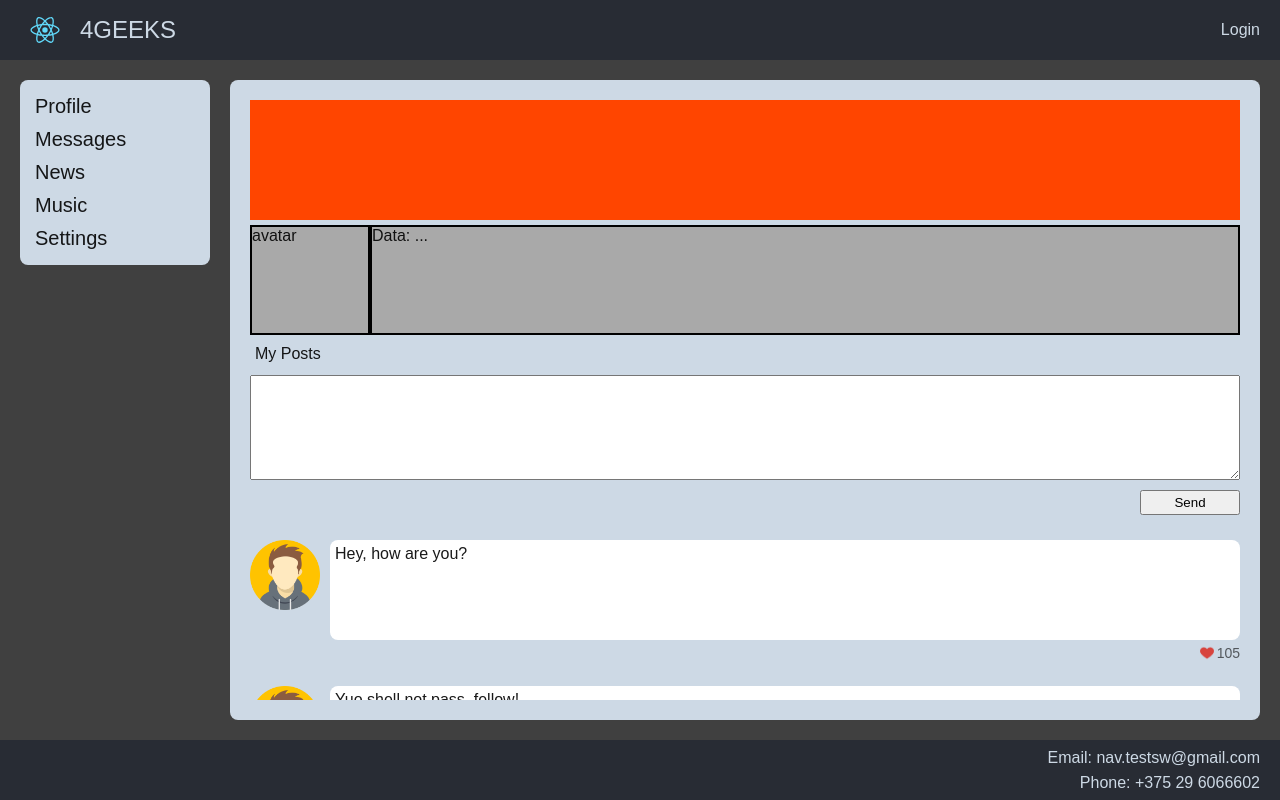
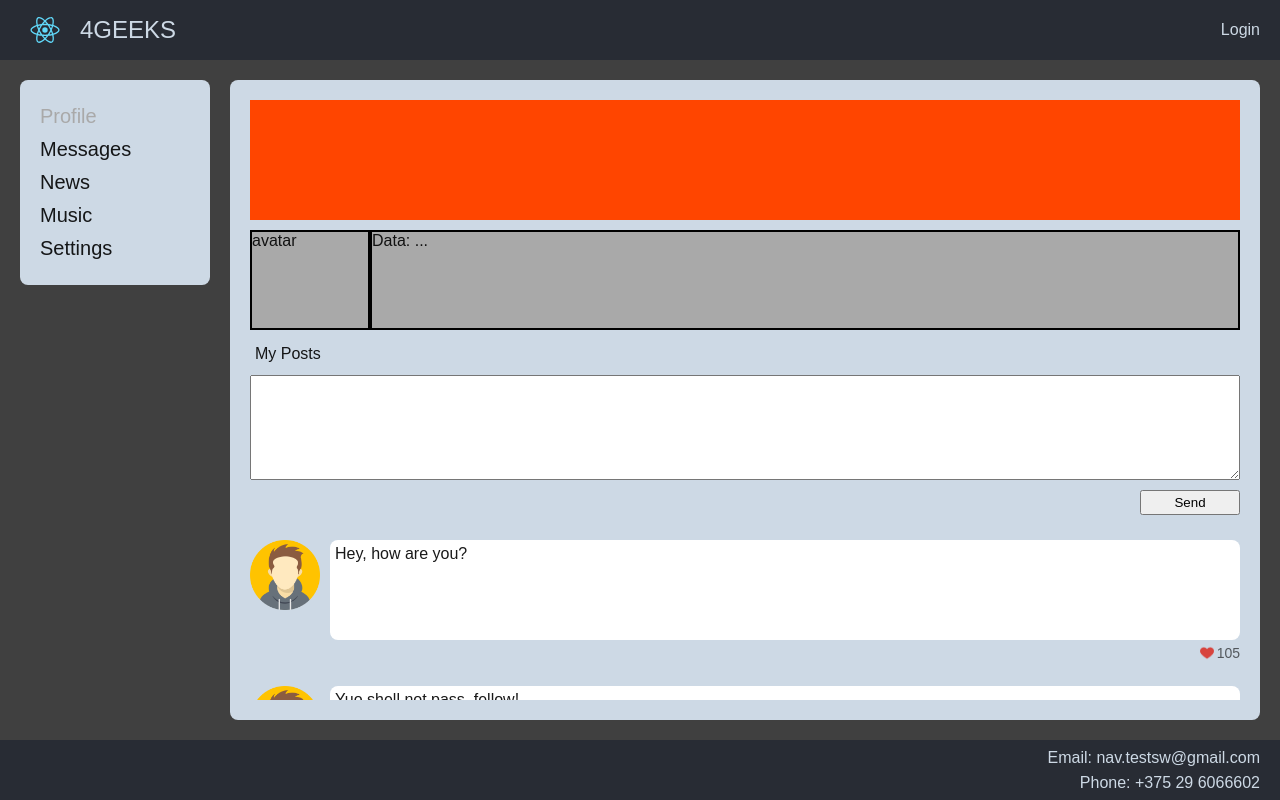
Before and after one commit to andreynav/social-network, a React (Create React App) app: page /profile in a window 1280 px wide. Built offline with nearby package versions, Linux system fonts and the light colour scheme.

Commit message:
20 - added navlink to navbar

```diff
--- a/src/components/navbar/Navbar.jsx
+++ b/src/components/navbar/Navbar.jsx
@@ -1,23 +1,25 @@
 import React from "react";
 import style from './Navbar.module.css'
+import { NavLink } from 'react-router-dom'
 
 export default function Navbar() {
+    const setActive = ({ isActive }) => isActive ? style.activeLink : '';
     return (
         <nav className={style.navbarWrapper}>
-            <div>
-                <a href='/profile'>Profile</a>
+            <div className={style.item}>
+                <NavLink to='/profile' className={setActive} >Profile</NavLink>
             </div>
-            <div>
-                <a href='/massages'>Messages</a>
+            <div className={style.item}>
+                <NavLink to='/massages' className={setActive} >Messages</NavLink>
             </div>
-            <div>
-                <a href='/news'>News</a>
+            <div className={style.item}>
+                <NavLink to='/news' className={setActive} >News</NavLink>
             </div>
-            <div>
-                <a href='/music'>Music</a>
+            <div className={style.item}>
+                <NavLink to='/music' className={setActive} >Music</NavLink>
             </div>
-            <div>
-                <a href='/settings'>Settings</a>
+            <div className={style.item}>
+                <NavLink to='/settings' className={setActive} >Settings</NavLink>
             </div>
         </nav>
     );
--- a/src/components/navbar/Navbar.module.css
+++ b/src/components/navbar/Navbar.module.css
@@ -3,18 +3,22 @@
     grid-area: nav;
     grid-column: 1;
     margin: 20px 10px 0 20px;
-    padding: 10px;
+    padding: 20px;
     border-radius: 8px;
     background-color: #cdd9e5;
     align-self: start;
 }
 
-.navbarWrapper > div {
-    margin: 5px;
+.item {
+    margin: 5px 0;
 }
 
-.navbarWrapper > div > a {
+.item a {
     font-size: 20px;
     color: #000000e6;
     text-decoration: none;
 }
+
+a.activeLink {
+    color: darkgrey;
+}
--- a/src/components/profile/Profile.module.css
+++ b/src/components/profile/Profile.module.css
@@ -10,7 +10,7 @@
 
 .userDataWrapper {
     display: grid;
-    margin: 5px 0;
+    margin: 10px 0;
     background-color: darkgrey;
     grid-template-columns: 120px 1fr;
 }
```
